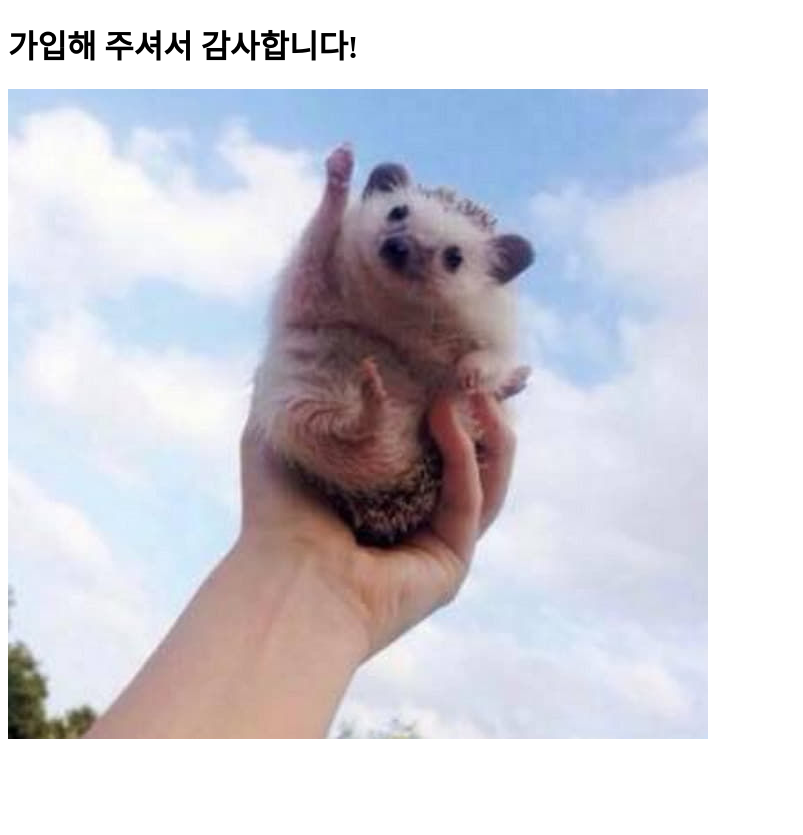
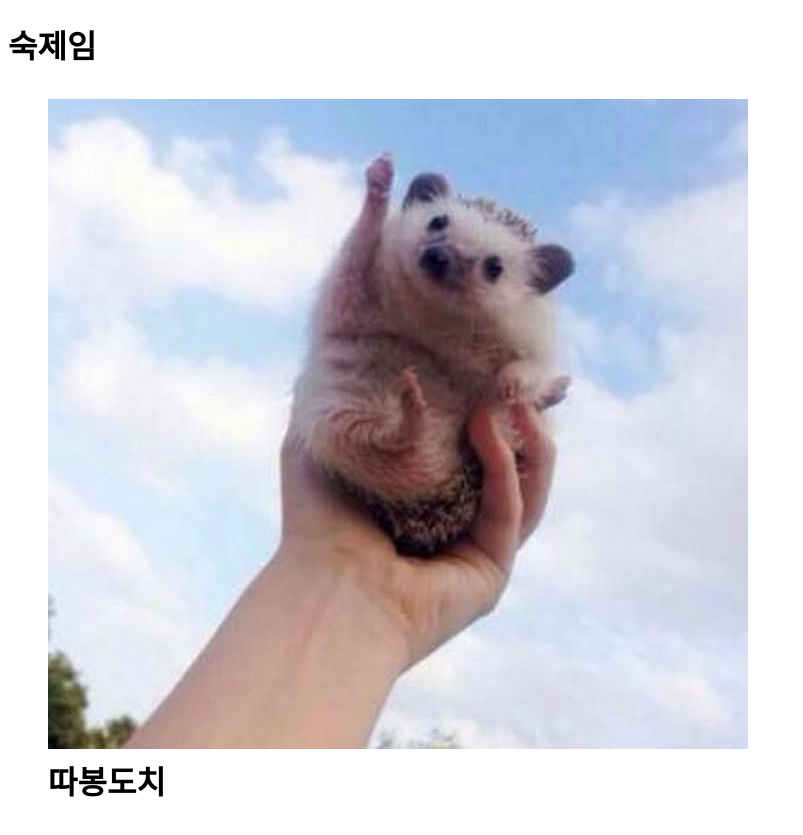
Before and after one commit to sponge0236/thankyou, a plain HTML site: page index.html in a window 1280 px wide. Shown: the whole page, without its empty margins (0-803 px from the left). Before the commit the page ends 800 px from the top, so only its background shows below. Drawn offline with Linux system fonts and the light colour scheme.

Commit message:
Update index.html

```diff
--- a/index.html
+++ b/index.html
@@ -1,10 +1,13 @@
 <!DOCTYPE html>
 <html lang="en">
 <head>
-    <title>가입해 주셔서 감사합니다!</title>
+    <title>숙제임</title>
 </head>
 <body>
-<h1>가입해 주셔서 감사합니다!<h1>
- <img src="./img/dochi.jpg">
+<h1>숙제임<h1>
+ <figure>
+     <img src="./img/dochi.jpg">
+     <figcaption>따봉도치</figcaption>
+    </figure>
 </body>
 </html>
```
